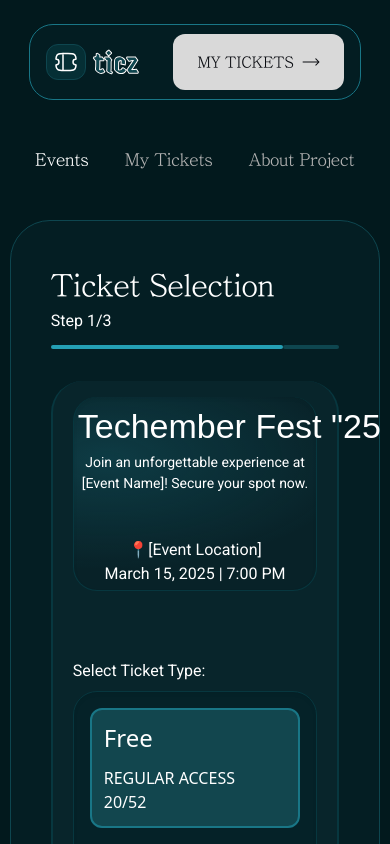
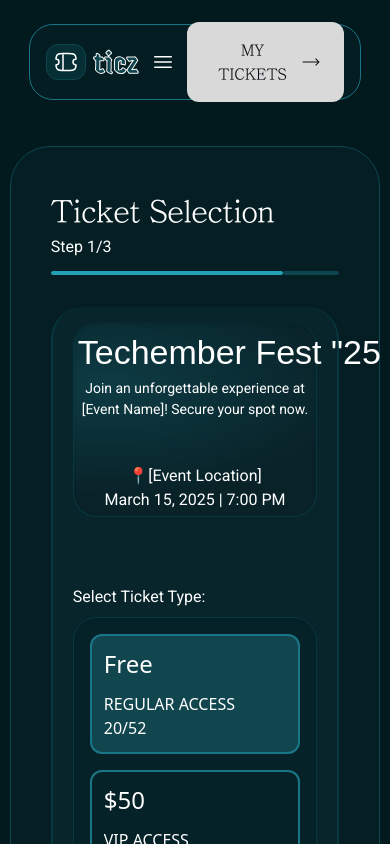
Before and after one commit to ad-sharon/hng12_ticketGenerator, a React (Vite) app: page / in a window 390 px wide. Shown: the top 844 px of the page. Built offline with nearby package versions, Linux system fonts and the light colour scheme; a web font is replaced by a local one.

Commit message:
feature: add dropdown for mobile

```diff
--- a/package.json
+++ b/package.json
@@ -10,6 +10,8 @@
     "preview": "vite preview"
   },
   "dependencies": {
+    "@headlessui/react": "^2.2.0",
+    "@heroicons/react": "^2.2.0",
     "@hugocxl/react-to-image": "^0.0.9",
     "@tailwindcss/vite": "^4.0.6",
     "axios": "^1.7.9",
--- a/src/components/navbar.jsx
+++ b/src/components/navbar.jsx
@@ -2,14 +2,14 @@ import { useNavigate } from "react-router-dom";
 import logo from "../assets/logo.svg";
 import arrow from "../assets/rightArrow.svg";
 import arrowWhite from "../assets/rightArrowWhite.svg";
+import { Menu, MenuButton, MenuItem, MenuItems } from "@headlessui/react";
 const Navbar = ({ addPosition }) => {
   const navigate = useNavigate();
 
   return (
-    <>
     <section
       className={`${
-          addPosition === true ? "absolute z-99 hidden sm:flex" : ""
+        addPosition === true ? "absolute z-99" : ""
       } nav-bg w-[85%] xl:w-[1200px] font-main h-19 border border-[var(--color-secondary)] rounded-3xl flex items-center justify-between px-4 mx-auto mt-6`}
     >
       <img
@@ -19,18 +19,69 @@ const Navbar = ({ addPosition }) => {
         alt="Logo"
       />
 
-        {/* for medium up, the one inside nav*/}
-        <section className="hidden sm:hidden md:flex gap-4 text-lg cursor-pointer">
+      {/* for desktop */}
+      <section className="hidden md:flex justify-around gap-10 text-lg cursor-pointer">
         <a className="text-white" onClick={() => navigate("/")}>
           Events
         </a>
-          <a className="text-[var(--text-color-greyed)]">My Tickets</a>
         <a
           className="text-[var(--text-color-greyed)]"
           onClick={() => navigate("/about")}
         >
           About Project
         </a>
+      </section>
+
+      {/* for mobile*/}
+      <section
+        className={`block md:hidden font-main justify-center gap-9 text-lg cursor-pointer`}
+      >
+        <Menu as="section" className="relative inline-block text-left ">
+          <section>
+            <MenuButton className="inline-flex justify-center gap-x-1.5 rounded-md px-3 py-2 text-sm font-semibold text-gray-900 shadow-xs hover:ring-1 hover:ring-white cursor-pointer">
+              <svg
+                xmlns="http://www.w3.org/2000/svg"
+                fill="none"
+                viewBox="0 0 24 24"
+                strokeWidth={1.5}
+                stroke="white"
+                className="size-6"
+              >
+                <path
+                  strokeLinecap="round"
+                  strokeLinejoin="round"
+                  d="M3.75 6.75h16.5M3.75 12h16.5m-16.5 5.25h16.5"
+                />
+              </svg>
+            </MenuButton>
+          </section>
+
+          <MenuItems
+            transition
+            className="absolute right-0 z-10 mt-2 w-56 origin-top-right rounded-md bg-white ring-1 shadow-lg ring-black/5 transition focus:outline-hidden data-closed:scale-95 data-closed:transform data-closed:opacity-0 data-enter:duration-100 data-enter:ease-out data-leave:duration-75 data-leave:ease-in"
+          >
+            <section className="py-1">
+              <MenuItem>
+                <a
+                  href=""
+                  onClick={() => navigate("/")}
+                  className="block px-4 py-2 text-sm text-gray-700 data-focus:bg-gray-100 data-focus:text-gray-900 data-focus:outline-hidden"
+                >
+                  Events
+                </a>
+              </MenuItem>
+              <MenuItem>
+                <a
+                  href=""
+                  onClick={() => navigate("/about")}
+                  className="block px-4 py-2 text-sm text-gray-700 data-focus:bg-gray-100 data-focus:text-gray-900 data-focus:outline-hidden"
+                >
+                  About Project
+                </a>
+              </MenuItem>
+            </section>
+          </MenuItems>
+        </Menu>
       </section>
 
       <button
@@ -50,25 +101,6 @@ const Navbar = ({ addPosition }) => {
         />
       </button>
     </section>
-
-      {/* for mobile, one under nav */}
-      <section
-        className={` ${
-          addPosition === true ? "hidden" : "flex md:hidden"
-        } w-full font-main justify-center gap-9 text-lg cursor-pointer`}
-      >
-        <a className="text-white" onClick={() => navigate("/")}>
-          Events
-        </a>
-        <a className="text-[var(--text-color-greyed)]">My Tickets</a>
-        <a
-          className="text-[var(--text-color-greyed)]"
-          onClick={() => navigate("/about")}
-        >
-          About Project
-        </a>
-      </section>
-    </>
   );
 };
 
--- a/src/components/ticketDownload.jsx
+++ b/src/components/ticketDownload.jsx
@@ -1,9 +1,8 @@
 import { useNavigate } from "react-router-dom";
 import { useState, useEffect } from "react";
-import { useToPng } from '@hugocxl/react-to-image'
+import { useToPng } from "@hugocxl/react-to-image";
 import TransparentButton from "./transparentBgButton";
 import FilledButton from "./filledBgButton";
-import Navbar from "../components/navbar";
 import SpecialFormHeader from "../components/specialFormHeader";
 import ticketOutline from "../assets/ticketOutline.svg";
 import ticketBarcode from "../assets/ticketBarcode.svg";
@@ -24,7 +23,7 @@ const TicketDownload = () => {
     onError: (error) => {
       console.error("Error generating image:", error);
     },
-  })
+  });
 
   useEffect(() => {
     const storedData = localStorage.getItem("formData");
@@ -54,25 +53,6 @@ const TicketDownload = () => {
 
   return (
     <section className="flex flex-col items-center">
-      {/* special nav for big screens */}
-      <Navbar addPosition={true} />
-
-      {/* for mobile, one under nav */}
-      <section
-        className={`absolute hidden top-25 sm:flex md:hidden z-99 justify-between w-[80%] p-1 font-main text-lg cursor-pointer`}
-      >
-        <a className="text-white" onClick={() => navigate("/")}>
-          Events
-        </a>
-        <a className="text-[var(--text-color-greyed)]">My Tickets</a>
-        <a
-          className="text-[var(--text-color-greyed)]"
-          onClick={() => navigate("/about")}
-        >
-          About Project
-        </a>
-      </section>
-
       <section className="w-[95%] md:w-[700px] border border-[var(--color-tertiary)] rounded-[40px] flex flex-col gap-8 text-[var(--text-color-light)] p-12">
         <SpecialFormHeader topic={"Ready"} stepValue={3} />
 
@@ -198,7 +178,10 @@ const TicketDownload = () => {
 
           {/* for mobile */}
           <section className="w-full gap-4 flex flex-col sm:hidden ">
-            <FilledButton  text={state.isConverting ? "Generating..." : "Download Ticket"} onClick={handleSubmit} />
+            <FilledButton
+              text={state.isConverting ? "Generating..." : "Download Ticket"}
+              onClick={handleSubmit}
+            />
 
             <TransparentButton
               text={"Book Another Ticket"}
--- a/src/pages/ticketDownloadPage.jsx
+++ b/src/pages/ticketDownloadPage.jsx
@@ -3,9 +3,7 @@ import Navbar from "../components/navbar.jsx";
 const TicketDownloadPage = () => {
   return (
     <section className="w-full background flex flex-col gap-[46px]">
-      <div className="block sm:hidden">
-        <Navbar />
-      </div>
+      <Navbar />
       <TicketDownload />
     </section>
   );
```
Also changed, not shown: 1 other file (tests, documents, lock files or other folders). Lines whose indentation alone changed are shown as unchanged.
